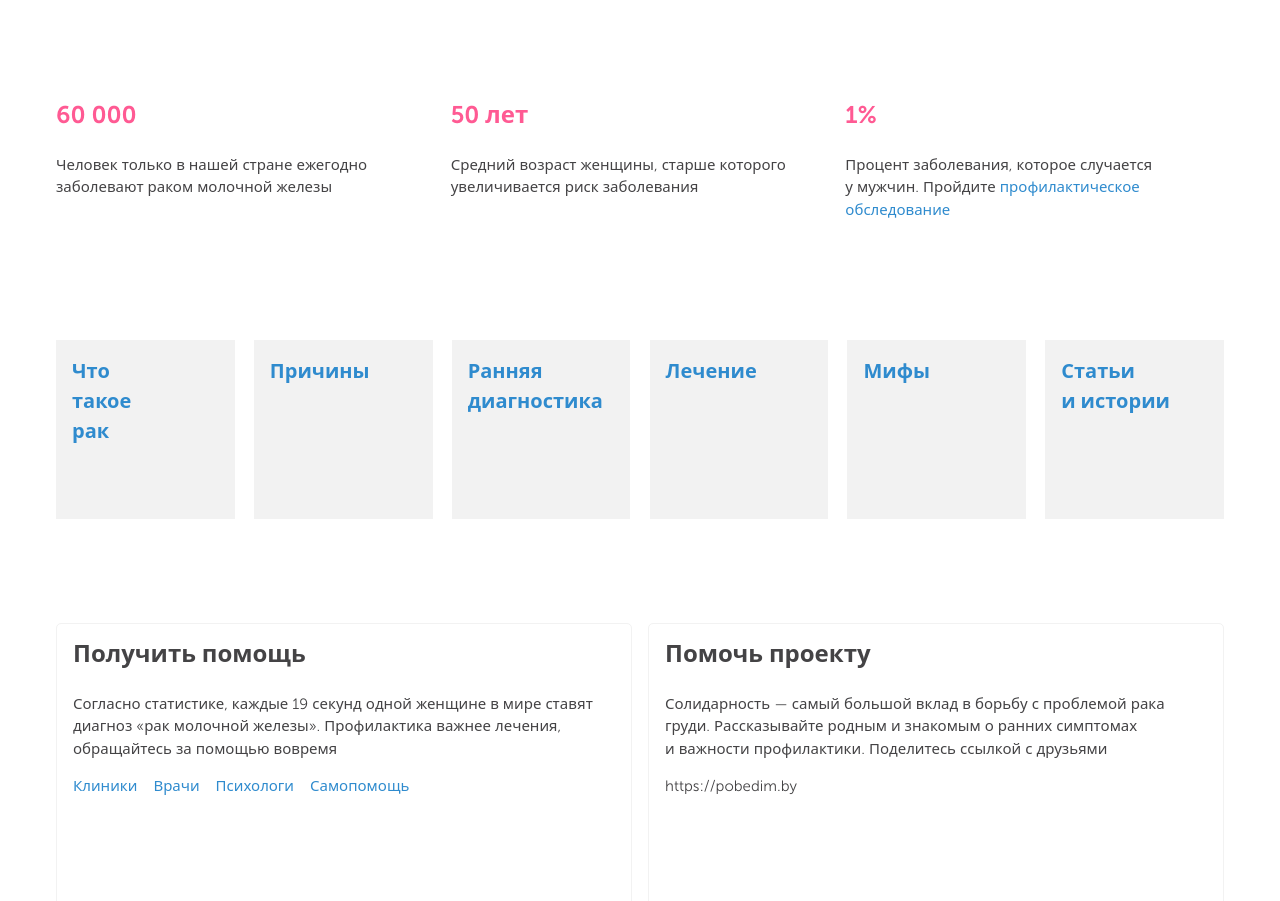
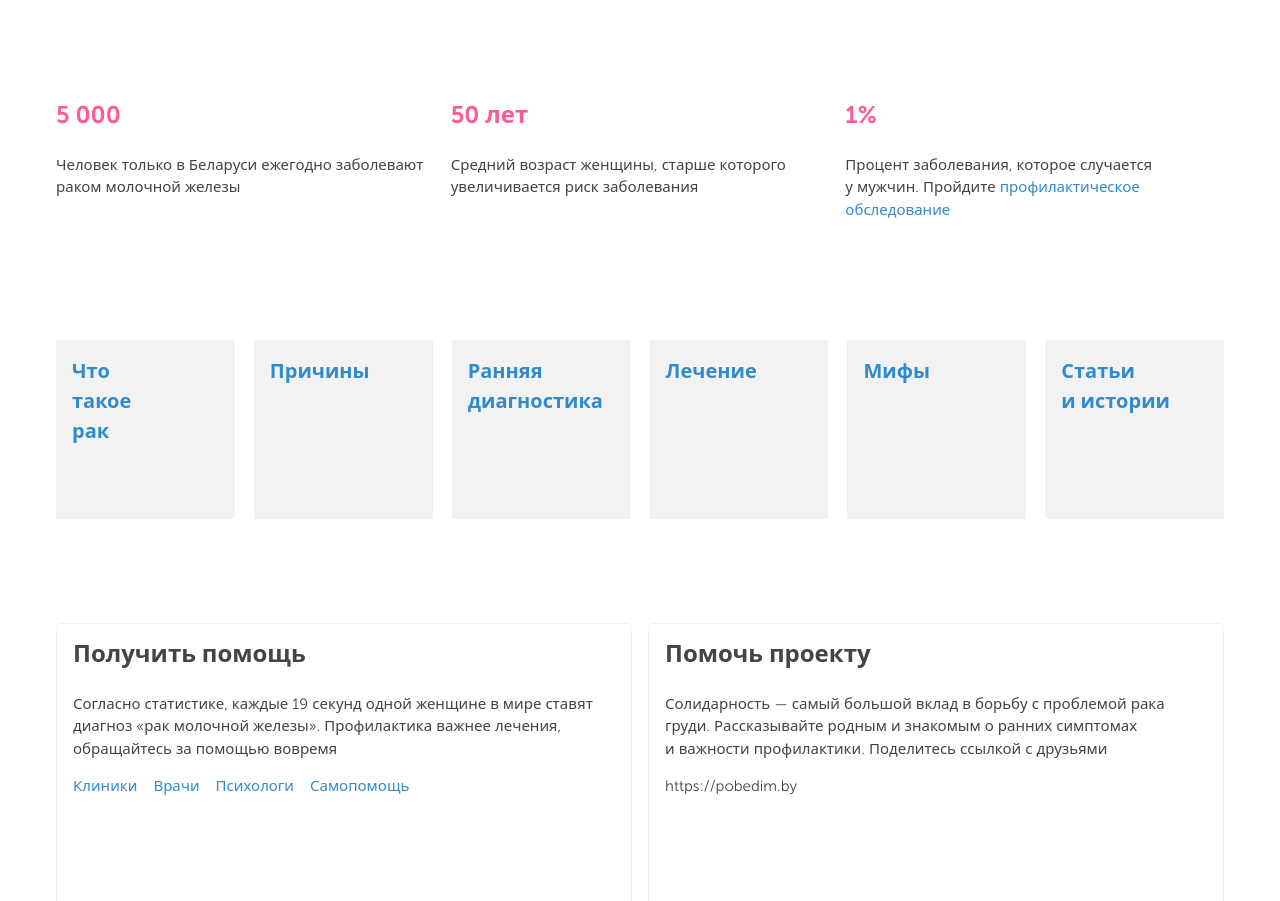
Before and after one commit to Pink-Ribbon/pobedimby, a Gatsby site: page / in a window 1280 px wide. Shown: the part 863-1764 px from the top of the page. Built offline with nearby package versions, Linux system fonts and the light colour scheme; Gatsby itself is replaced by a stand-in of ours.

Commit message:
Fix statistics on the home page

```diff
--- a/src/pages/index.js
+++ b/src/pages/index.js
@@ -22,9 +22,9 @@ const HomePage = ({ data, location }) => {
 
       <div className="flex space-y">
         <div className="fact col col-1/3">
-          <h3 className="text-pink">60 000</h3>
+          <h3 className="text-pink">5 000</h3>
           <p>
-            Человек только в нашей стране ежегодно заболевают раком молочной железы
+            Человек только в Беларуси ежегодно заболевают раком молочной железы
           </p>
         </div>
         <div className="fact col col-1/3">
```
